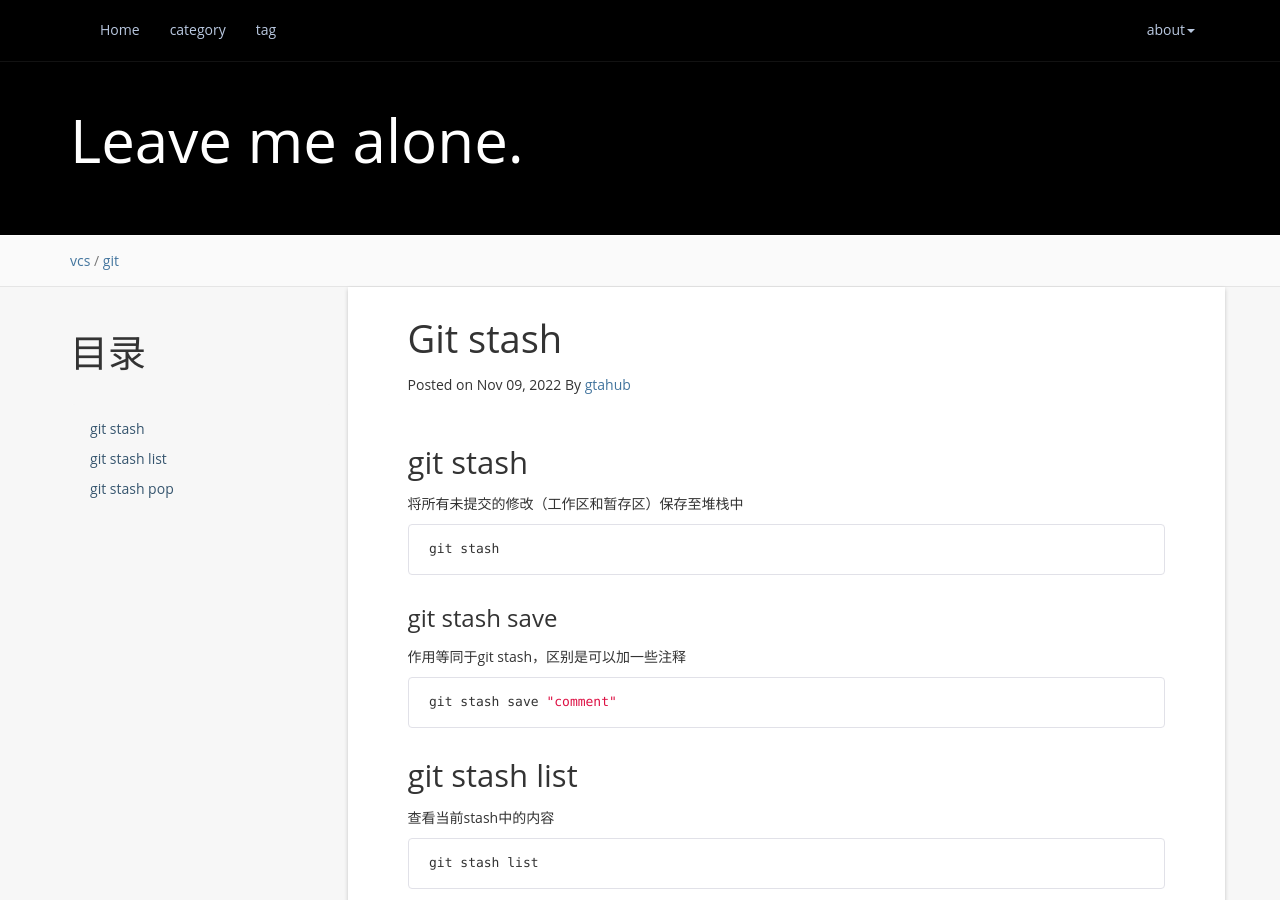
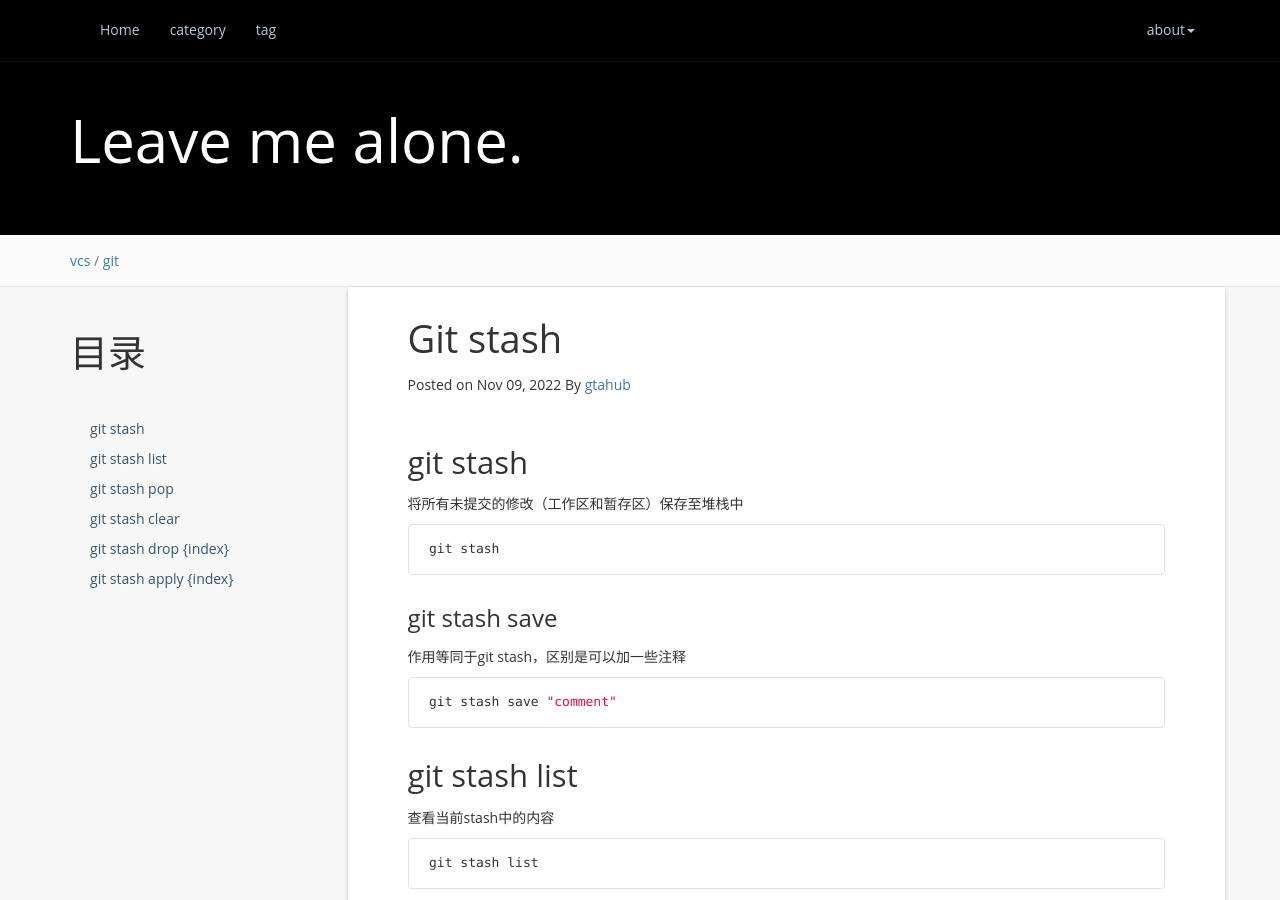
Before and after one commit to atgtahub/atgtahub.github.io, a Jekyll site: the page built from _posts/vcs/git/2022-11-09-git-stash-command.md, in a window 1280 px wide and 900 px high. Built offline with Jekyll 4.4.1, drawn with Linux system fonts in a browser that asks for light colours; a script that is not in the unit is left out; comment, search, counter and statistics services are not loaded.

Commit message:
refactor(posts): 2022-11-09-git-stash-command.md

````diff
--- a/_posts/vcs/git/2022-11-09-git-stash-command.md
+++ b/_posts/vcs/git/2022-11-09-git-stash-command.md
@@ -45,14 +45,14 @@
 git stash pop 0
 ```
 
-### git stash clear
+## git stash clear
 
 清空暂存列表
 ```sh
 git stash clear
 ```
 
-### git stash drop {index}
+## git stash drop {index}
 
 删除暂存，指定要删除的内容下标
 ```sh
@@ -63,7 +63,7 @@
 git stash drop stash@{0}
 ```
 
-### git stash apply {index}
+## git stash apply {index}
 
 将缓存堆栈中的stash应用到工作目录中，不删除stash
 ```sh
````
